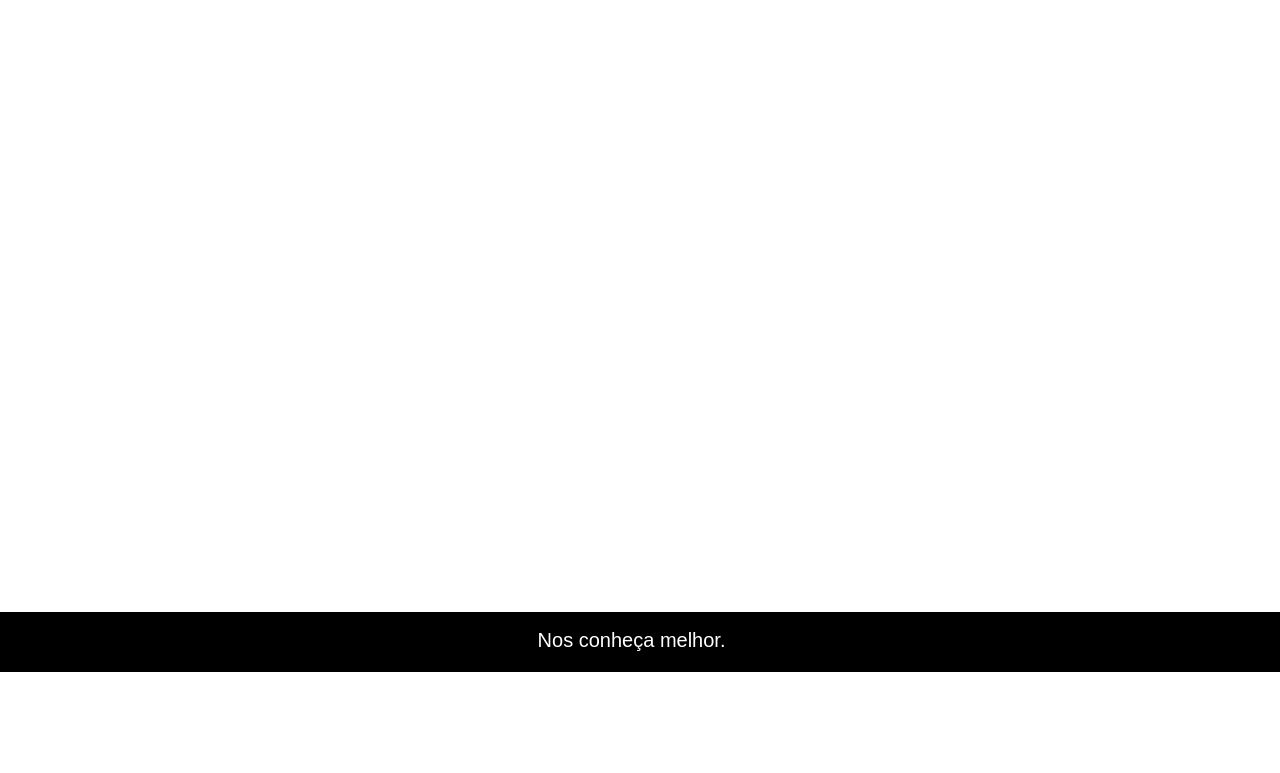
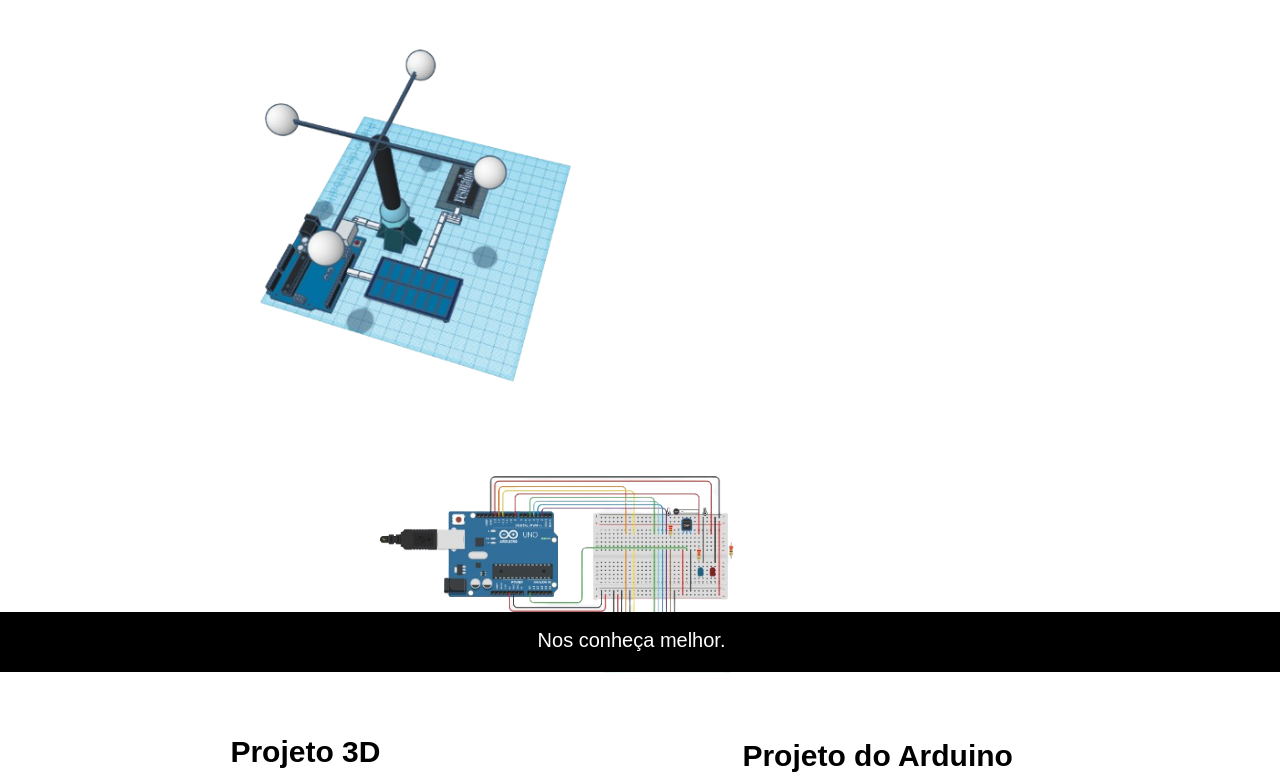
Before and after one commit to Samu3lb0az/Climatization, a plain HTML site: page produto.html in a window 1280 px wide. Shown: the part 128-901 px from the top of the page. Before the commit the page ends 800 px from the top, so only its background shows below. Drawn offline with Linux system fonts and the light colour scheme.

Commit message:
commit samuel

```diff
--- a/produto.html
+++ b/produto.html
@@ -19,7 +19,11 @@
             </ul>
         </nav>
     </header>
-    <h1>foto do produto 3d e aquela print do tinkercard, com descrição em baixo</h1>
+    <img id="tresd" src="./img/projeto_3d.png" alt="Projeto 3D">
+
+    <img id="ardu" src="./img/projeto_arduino.png" alt="Projeto Arduino">
+    <h1>Projeto 3D</h1>
+    <h2>Projeto do Arduino</h2>
 
     <footer>
         <a id="mudanca" href="participantes.html">Nos conheça melhor.</a>
--- a/style-produto.css
+++ b/style-produto.css
@@ -59,3 +59,27 @@ footer {
     text-align: center;
     padding: 10px 0;
 }
+#tresd{
+    width: 500px;
+    margin-left: 170px;
+    margin-top: 40px;
+
+}
+#ardu{
+    width: 500px;
+    margin-left: 310px;
+    margin-top: 25px;
+}
+h1{
+    margin-left: 18%;
+    margin-top: 20px;
+    font-family: Arial, Helvetica, sans-serif;
+    font-size: 30px;
+}
+h2{
+    margin-left: 58%;
+    margin-top: -30px;
+    font-family: Arial, Helvetica, sans-serif;
+    font-size: 30px;
+
+}
```
Also changed, not shown: img/projeto_3d.png (added), img/projeto_arduino.png (added).
